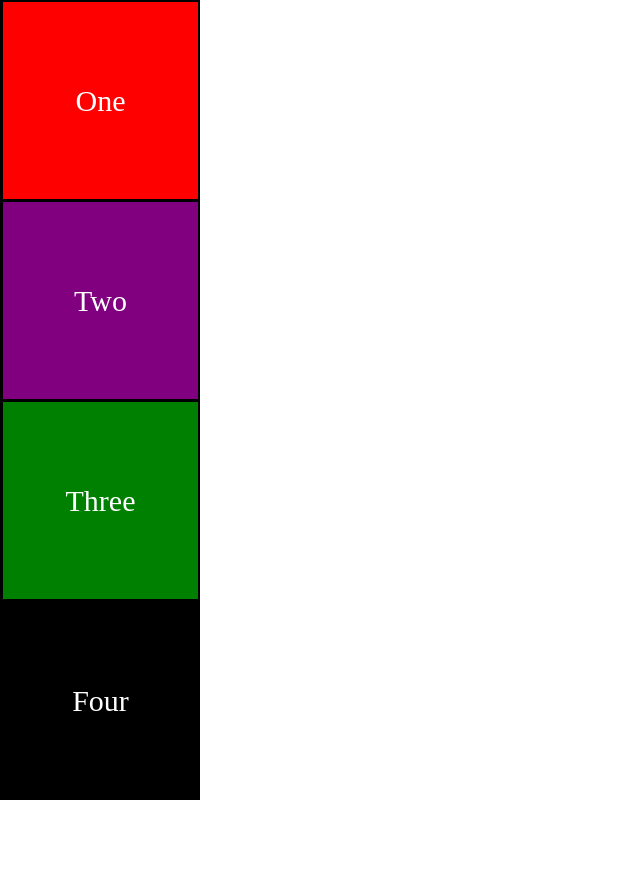
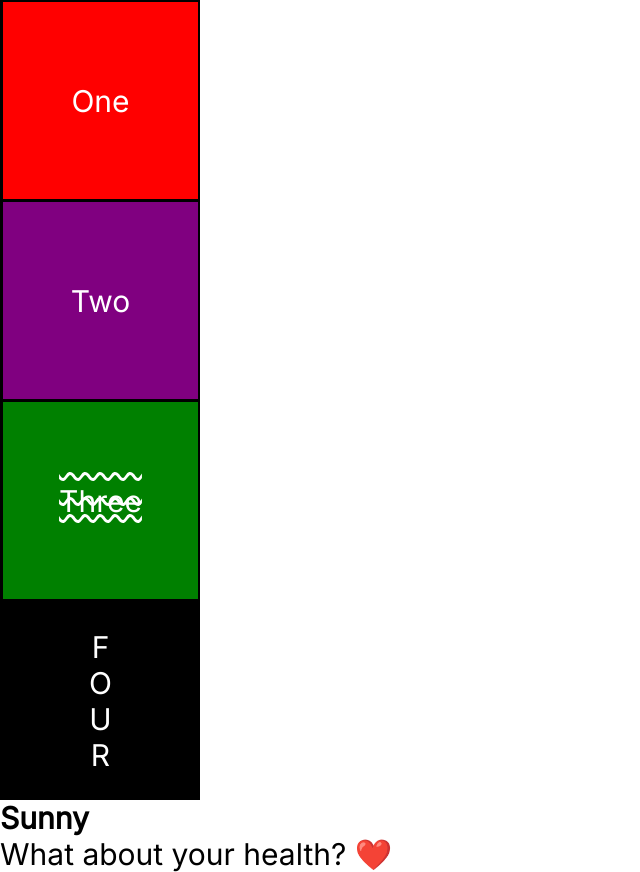
Before and after one commit to Mohitur669/QSpiders, a plain HTML site: page WebTech/index.html in a window 1280 px wide. Shown: the whole page, without its empty margins (0-640 px from the left). Before the commit the page ends 800 px from the top, so only its background shows below. Drawn offline with Linux system fonts and the light colour scheme.

Commit message:
9th Feb Web

```diff
--- a/WebTech/index.html
+++ b/WebTech/index.html
@@ -13,6 +13,11 @@
     <div id="second">Two</div>
     <div id="third">Three</div>
     <div class="fourth">Four</div>
+
+    <h2>Sunny</h2>
+    <p>What about your health? ❤️</p>
+
+
 </body>
 
 </html>
--- a/WebTech/style.css
+++ b/WebTech/style.css
@@ -1,3 +1,5 @@
+@import url('https://fonts.googleapis.com/css2?family=Inter&display=swap');
+
 * {
     padding: 0;
     margin: 0;
@@ -5,6 +7,7 @@
     background-color: white;
     color: black;
     font-size: 30px;
+    font-family: Inter, sans-serif;
 }
 
 div {
@@ -28,9 +31,14 @@ div {
 #third {
     background-color: green;
     color: red;
+    text-decoration: overline underline line-through wavy;
 }
 
 .fourth {
     background-color: black;
     color: red;
+    /* Writing a  text vertically */
+    writing-mode: vertical-lr;
+    text-orientation: upright;
+    text-transform: uppercase;
 }
```
Also changed, not shown: 1 other file.
